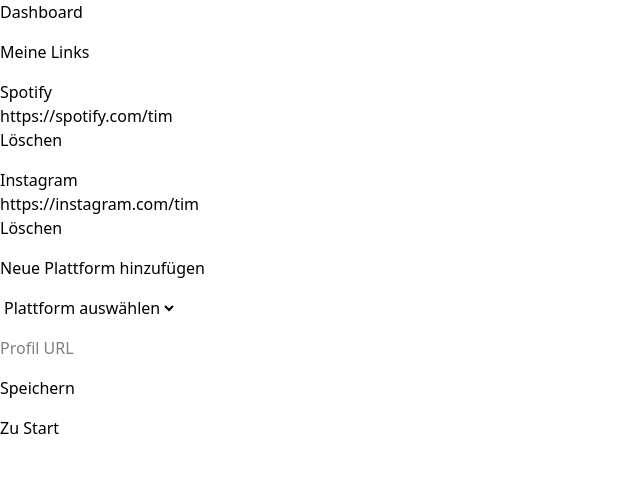
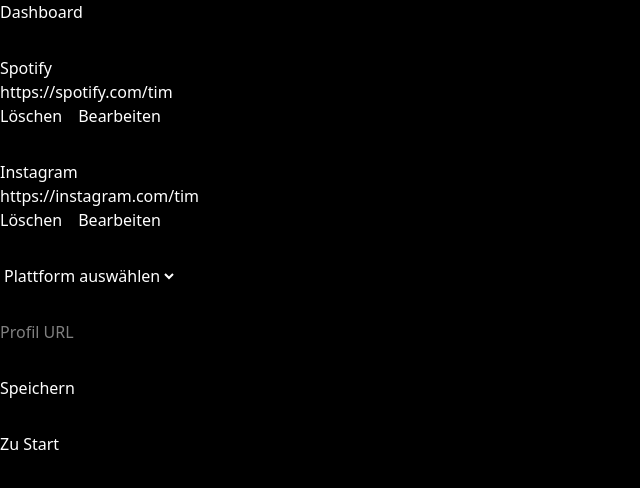
Before and after one commit to tim-chmieletzki/BOND, a Next.js app: page /dashboard in a window 1280 px wide. Shown: the top 488 px of the page, without its empty margins (0-640 px from the left). Built offline with nearby package versions, Linux system fonts and the light colour scheme.

Commit message:
Added CRUD

```diff
--- a/src/app/[username]/page.tsx
+++ b/src/app/[username]/page.tsx
@@ -1,6 +1,7 @@
 "use client";
 
 import { useEffect, useState } from "react";
+import Link from "next/link";
 
 import LinkButton from "@/components/LinkButton";
 
@@ -24,7 +25,7 @@ export default function ProfilePage() {
 
   return (
     <main className="flex flex-col gap-4">
-      <h1>Tim</h1>
+      <h1>Profile Page</h1>
 
       {links.map((link) => {
         const platform = availableLinks.find(
@@ -41,6 +42,8 @@ export default function ProfilePage() {
           />
         );
       })}
+
+      <Link href="/">Zu Start</Link>
     </main>
   );
 }
--- a/src/app/dashboard/page.tsx
+++ b/src/app/dashboard/page.tsx
@@ -13,6 +13,7 @@ export default function DashboardPage() {
   const [selectedPlatform, setSelectedPlatform] = useState("");
   const [url, setUrl] = useState("");
   const [loaded, setLoaded] = useState(false);
+  const [editingPlatform, setEditingPlatform] = useState<string | null>(null);
 
   useEffect(() => {
     const savedLinks = localStorage.getItem("links");
@@ -36,6 +37,19 @@ export default function DashboardPage() {
       return;
     }
 
+    if (links.length >= 5 && !editingPlatform) {
+      return;
+    }
+
+    if (editingPlatform) {
+      setLinks(
+        links.map((link) =>
+          link.platform === editingPlatform ? { ...link, url } : link,
+        ),
+      );
+
+      setEditingPlatform(null);
+    } else {
       if (links.some((link) => link.platform === selectedPlatform)) {
         return;
       }
@@ -46,6 +60,7 @@ export default function DashboardPage() {
       };
 
       setLinks([...links, newLink]);
+    }
 
     setSelectedPlatform("");
     setUrl("");
@@ -55,11 +70,19 @@ export default function DashboardPage() {
     setLinks(links.filter((link) => link.platform !== platform));
   }
 
+  function editLink(platform: string) {
+    const linkToEdit = links.find((link) => link.platform === platform);
+
+    if (!linkToEdit) return;
+
+    setSelectedPlatform(linkToEdit.platform);
+    setUrl(linkToEdit.url);
+    setEditingPlatform(platform);
+  }
+
   return (
-    <main className="flex flex-col items-start gap-4">
+    <main className="flex flex-col items-start gap-8">
       <h1>Dashboard</h1>
-
-      <h2>Meine Links</h2>
 
       {links.map((link) => (
         <LinkItem
@@ -67,10 +90,9 @@ export default function DashboardPage() {
           platform={link.platform}
           url={link.url}
           onDelete={() => removeLink(link.platform)}
+          onEdit={() => editLink(link.platform)}
         />
       ))}
-
-      <h2>Neue Plattform hinzufügen</h2>
 
       <select
         value={selectedPlatform}
@@ -97,7 +119,31 @@ export default function DashboardPage() {
         onChange={(e) => setUrl(e.target.value)}
       />
 
-      <button onClick={addLink}>Speichern</button>
+      <button onClick={addLink}>
+        {editingPlatform ? "Änderungen speichern" : "Speichern"}
+      </button>
+      {editingPlatform && (
+        <button
+          onClick={() => {
+            setEditingPlatform(null);
+            setSelectedPlatform("");
+            setUrl("");
+          }}
+        >
+          Abbrechen
+        </button>
+      )}
+      {editingPlatform && (
+        <button
+          onClick={() => {
+            setEditingPlatform(null);
+            setSelectedPlatform("");
+            setUrl("");
+          }}
+        >
+          Abbrechen
+        </button>
+      )}
 
       <Link href="/">Zu Start</Link>
     </main>
--- a/src/app/globals.css
+++ b/src/app/globals.css
@@ -1,8 +1,8 @@
 @import "tailwindcss";
 
 :root {
-  --background: #ffffff;
-  --foreground: #000000;
+  --background: #000000;
+  --foreground: #ffffff;
 }
 
 body {
--- a/src/components/LinkItem.tsx
+++ b/src/components/LinkItem.tsx
@@ -4,18 +4,28 @@ type LinkItemProps = {
   platform: string;
   url: string;
   onDelete?: () => void;
+  onEdit?: () => void;
 };
 
-export default function LinkItem({ platform, url, onDelete }: LinkItemProps) {
+export default function LinkItem({
+  platform,
+  url,
+  onDelete,
+  onEdit,
+}: LinkItemProps) {
   const platformData = availableLinks.find((link) => link.id === platform);
 
   return (
-    <div>
+    <div className="flex flex-col">
       <h3>{platformData?.name}</h3>
 
       <p>{url}</p>
 
-      {onDelete && <button onClick={onDelete}>Löschen</button>}
+      <div className="flex gap-4">
+        {onDelete && <button onClick={onDelete}>Löschen</button>}
+
+        {onEdit && <button onClick={onEdit}>Bearbeiten</button>}
+      </div>
     </div>
   );
 }
--- a/src/data/availableLinks.ts
+++ b/src/data/availableLinks.ts
@@ -29,4 +29,10 @@ export const availableLinks = [
     icon: "whatsapp",
     urlPattern: "https://whatsapp.com/",
   },
+  {
+    id: "tiktok",
+    name: "TikTok",
+    icon: "tiktok",
+    urlPattern: "https://tiktoks.com/",
+  },
 ];
```
Lines whose indentation alone changed are shown as unchanged.
